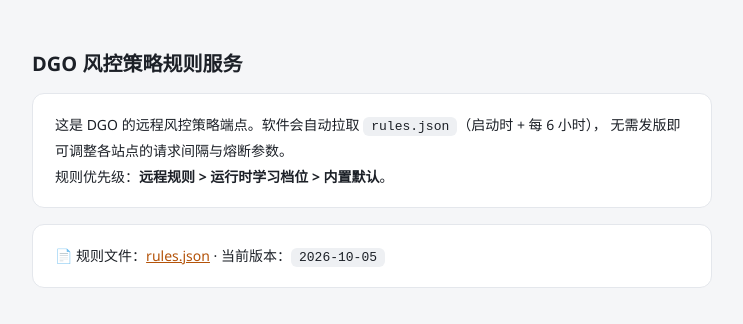
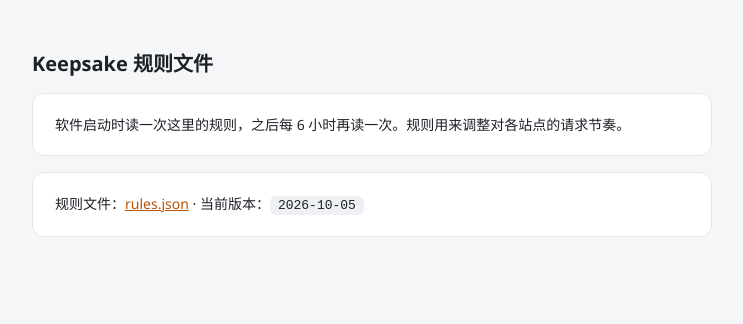
Before and after one commit to guanyafei00/fetchie-rules, a plain HTML site: page index.html in a window 1280 px wide. Shown: the whole page, without its empty margins (268-1011 px from the left). Drawn offline with Linux system fonts and the light colour scheme.

Commit message:
站点：去掉旧品牌名与内部机制说明

```diff
--- a/index.html
+++ b/index.html
@@ -2,7 +2,7 @@
 <html lang="zh">
 <head>
 <meta charset="UTF-8">
-<title>DGO 风控策略规则服务</title>
+<title>Keepsake · 规则文件与版本</title>
 <style>
   body { font-family: "Segoe UI", "Microsoft YaHei", sans-serif; background: #f5f6f8; color: #1c2027; max-width: 680px; margin: 48px auto; padding: 0 20px; }
   h1 { font-size: 20px; } code { background: #eef0f3; border-radius: 6px; padding: 2px 8px; font-size: 13px; }
@@ -11,14 +11,12 @@
 </style>
 </head>
 <body>
-<h1>DGO 风控策略规则服务</h1>
+<h1>Keepsake 规则文件</h1>
 <div class="card">
-  这是 DGO 的远程风控策略端点。软件会自动拉取 <code>rules.json</code>（启动时 + 每 6 小时），
-  无需发版即可调整各站点的请求间隔与熔断参数。<br>
-  规则优先级：<b>远程规则 &gt; 运行时学习档位 &gt; 内置默认</b>。
+  软件启动时读一次这里的规则，之后每 6 小时再读一次。规则用来调整对各站点的请求节奏。
 </div>
 <div class="card">
-  📄 规则文件：<a href="rules.json">rules.json</a> · 当前版本：<code>2026-10-05</code>
+  规则文件：<a href="rules.json">rules.json</a> · 当前版本：<code>2026-10-05</code>
 </div>
 </body>
 </html>
```
